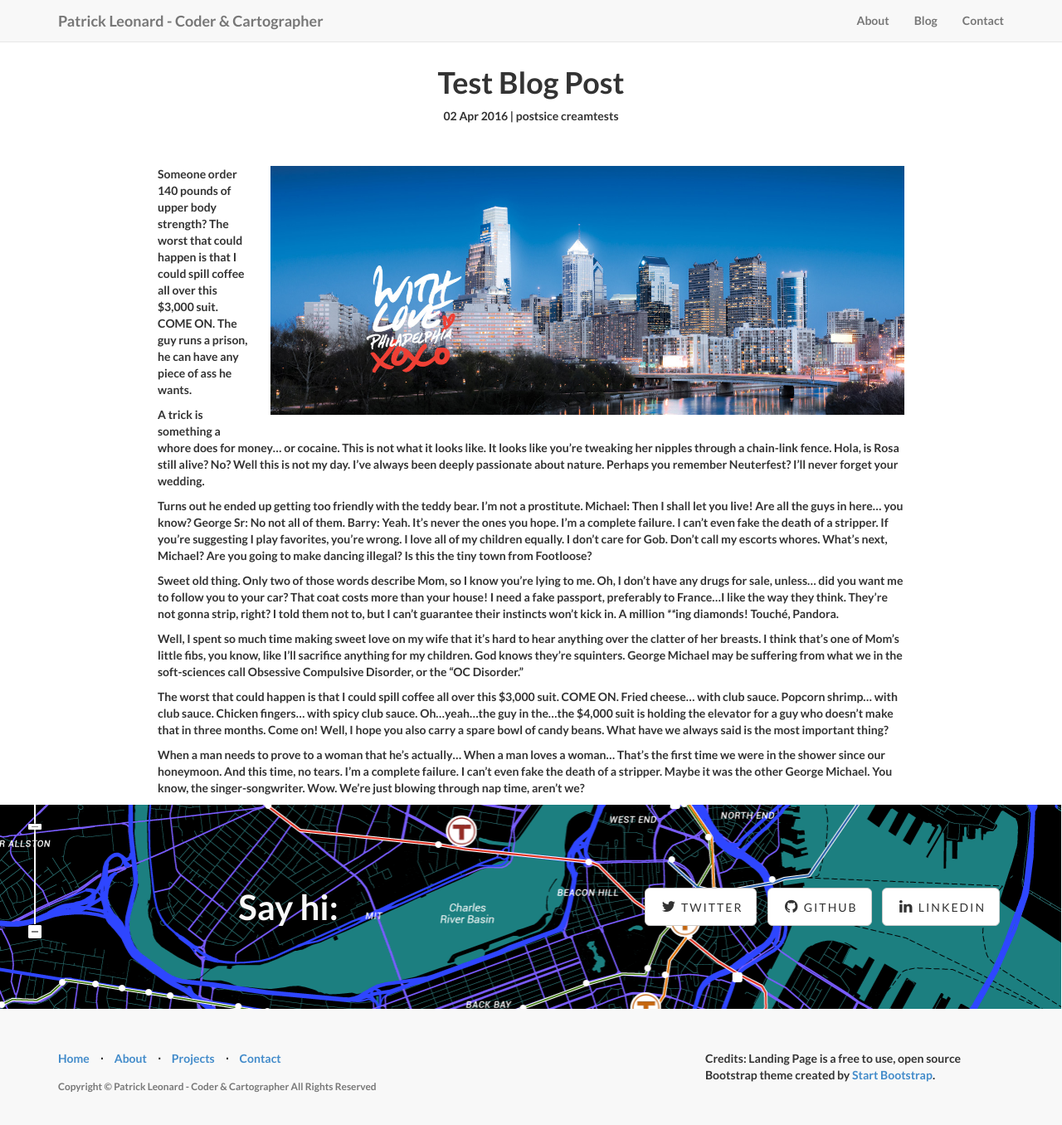
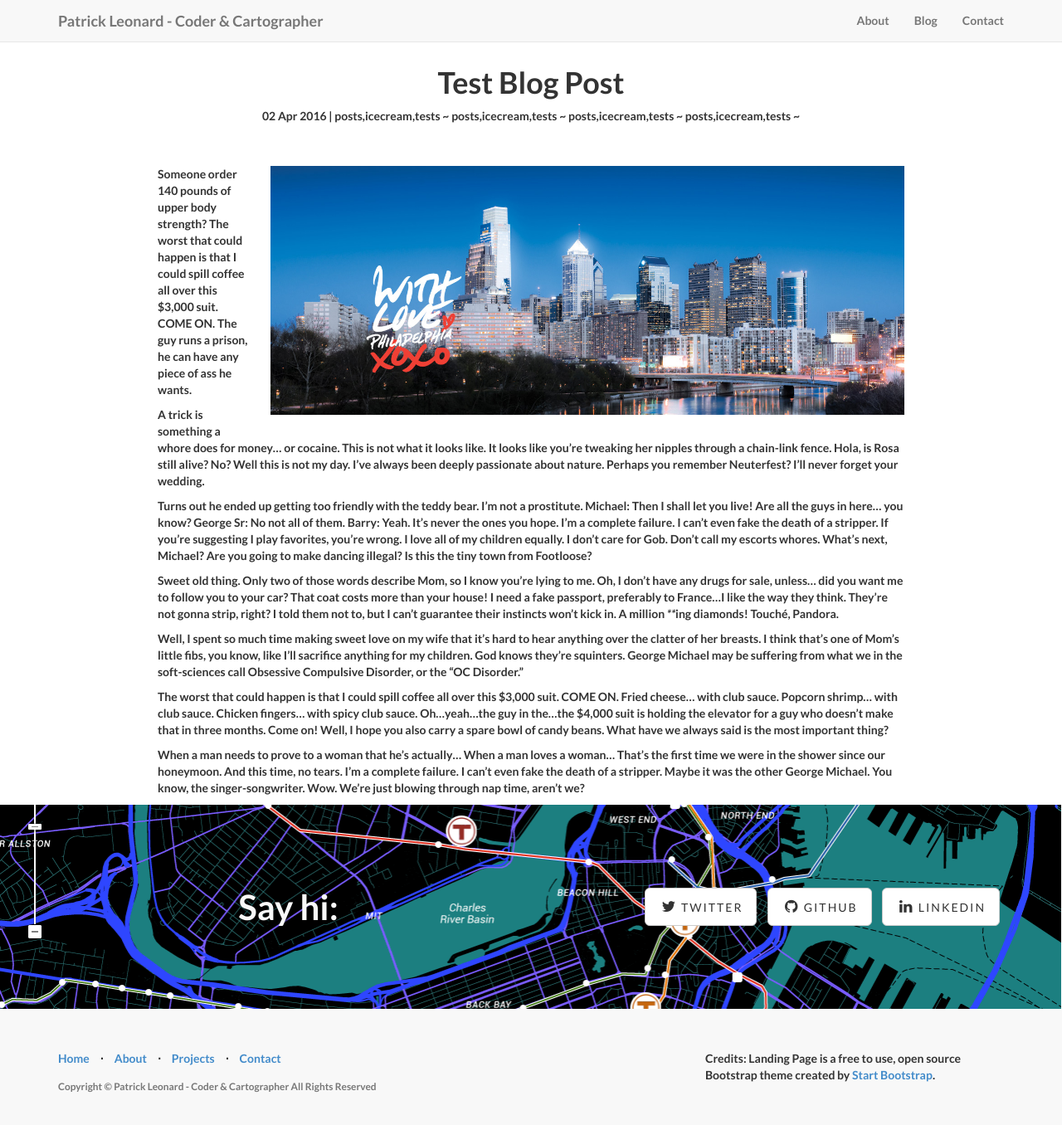
Before and after one commit to pjleonard37/pjleonard37.github.io, a Jekyll site: the page built from _posts/2016-04-02-test-post.md, in a window 1280 px wide and 1368 px high. Shown: the top 1356 px of the window at 83% size. Built offline with Jekyll 4.4.1, drawn with Linux system fonts in a browser that asks for light colours.

Commit message:
experiments

```diff
--- a/_includes/blog_post.html
+++ b/_includes/blog_post.html
@@ -4,7 +4,7 @@
 <br/>
 <br/>
 <h1 class="page-title">{{ page.title }}</h1>
-<p class="date-category">{{ page.date | date_to_string }} | {{ page.tags }}</p>
+<p class="date-category">{{ page.date | date_to_string }} | {% for tags in page.tags %}{{ page.tags }} ~ {% endfor %}</p>
 
 <div class="blog-post-full">
   <img class="img-responsive" src="/img/projects/{{ page.img }}" alt="">
--- a/_includes/page_content.html
+++ b/_includes/page_content.html
@@ -38,7 +38,7 @@
                 <div class="col-lg-5 col-lg-offset-1 col-sm-push-6  col-sm-6">
                     <hr class="section-heading-spacer">
                     <div class="clearfix"></div>
-                    <h2 class="section-heading">{{ post.title }}</h2>
+                    <h2 class="section-heading"><a href="{{ post.url }}" title="{{ post.title }}">{{ post.title }}</a></h2>
                     <div class="lead">{{ post.excerpt }}</div>
                 </div>
                 <div class="col-lg-5 col-sm-pull-6  col-sm-6">
--- a/_posts/2016-04-02-test-post.md
+++ b/_posts/2016-04-02-test-post.md
@@ -2,7 +2,7 @@
 layout: post
 img: philadelphia-skyline-dusk-with-love-1400.jpg
 category: Projects
-tags: [posts, ice cream, tests]
+tags: posts, ice cream, tests
 title: Test Blog Post
 description: |
 ---
```
